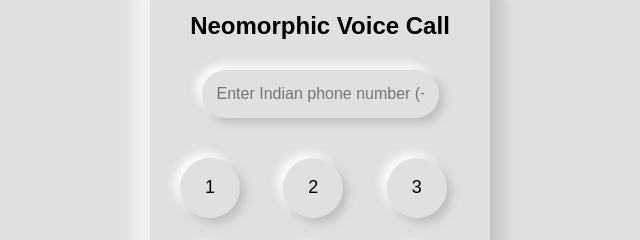
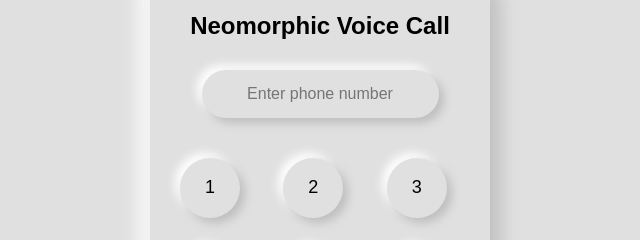
Before and after one commit to ranjeetdakshvanshi/works, a website: page index.html in a window 1280 px wide. Shown: the part 124-364 px from the top of the page, 320-960 px from the left. Drawn offline with Linux system fonts and the light colour scheme.

Commit message:
Update index.html

```diff
--- a/index.html
+++ b/index.html
@@ -83,7 +83,7 @@
     <div class="container">
         <h2>Neomorphic Voice Call</h2>
         <div class="input-group">
-            <input type="text" id="phoneNumber" placeholder="Enter Indian phone number (+91XXXXXXXXXX)">
+            <input type="text" id="phoneNumber" placeholder="Enter phone number">
         </div>
         <div class="keypad">
             <button onclick="appendToInput('1')">1</button>
```
